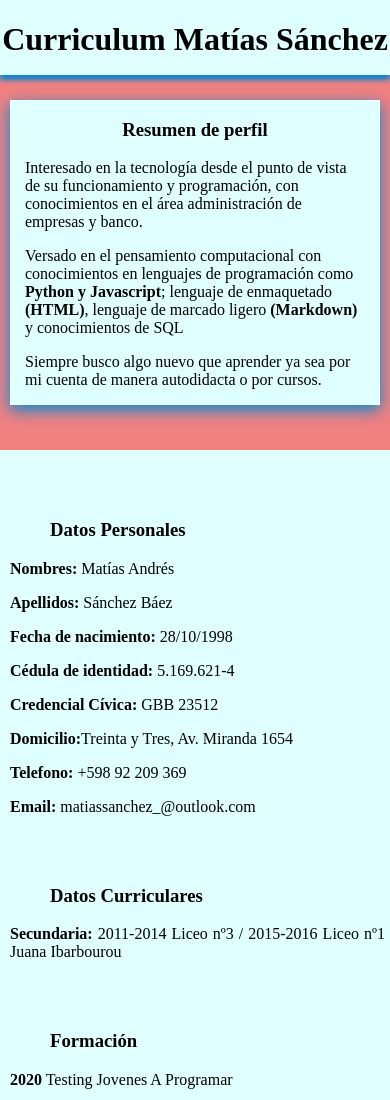
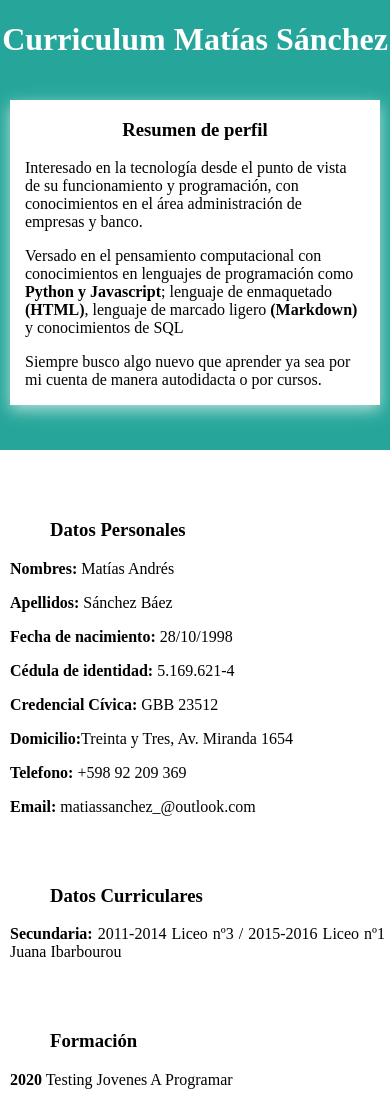
Before and after one commit to zcratx0/curriculum_matias_sanchez, a plain HTML site: page index.html in a window 390 px wide. Shown: the top 1100 px of the page. Drawn offline with Linux system fonts and the light colour scheme.

Commit message:
Update index.html

```diff
--- a/index.html
+++ b/index.html
@@ -49,13 +49,43 @@
     </div>
 </body>
 <style>
-     @media only screen and (min-width: 1201px) {
     body {
         font-size: medium;
         margin: 0px;
         width: 100vw;
-        background: lightcoral;
         display: grid;
+        background: #26a69a;
+    }
+    div.head {
+        background: #26a69a;
+        grid-area: head;
+        color: white;
+        text-align: center;
+    }
+    div.left {
+        background: white;
+        grid-area: info;
+        text-align: justify;
+    }
+    div.center {
+        background: white;
+        grid-area: about_me;
+    }
+    div.right {
+        background: white;
+        grid-area: contact;
+        text-align: center;
+    }
+
+
+
+
+
+
+
+
+     @media only screen and (min-width: 1201px) {
+    body {
         column-gap: 20px;
         row-gap: 20px;
         grid-template-columns:  auto 50vw auto;
@@ -64,29 +94,16 @@
                              "info about_me contact"
                              "info none contact";
     }
-    div.head {
-        background: lightcyan;
-        grid-area: head;
-        text-align: center;
-    }
     div.left {
-        background: lightcyan;
-        grid-area: info;
-        text-align: justify;
-        box-shadow: 0px 15px 15px 10px #0288d1;
+        box-shadow: 0px 15px 15px 10px #b2dfdb;
         min-width: 300px;
     }
     div.center {
-        background: lightcyan;
-        grid-area: about_me;
-        box-shadow: 0px 15px 15px 0px #0288d1 ;
+        box-shadow: 0px 15px 15px 0px #b2dfdb ;
     }
     div.right {
-        background: lightcyan;
-        grid-area: contact;
         padding: 1em;
-        text-align: center;
-        box-shadow: 0px 15px 15px 10px #0288d1 ;
+        box-shadow: 0px 15px 15px 10px #b2dfdb ;
         min-width: 300px;
     }
 
@@ -94,11 +111,6 @@
     @media only screen and (max-width: 1200px) {
 
     body {
-    font-size: medium;
-    margin: 0px;
-    width: 100vw;
-    background: lightcoral;
-    display: grid;
         row-gap: 5px;
         grid-template-columns:  50vw 50vw;
         grid-template-rows: 75px auto auto auto;
@@ -106,81 +118,48 @@ body {
                              "about_me about_me"
                              "info contact";
     }
-div.head {
-    background: lightcyan;
-    grid-area: head;
-    text-align: center;
-    box-shadow: 0px 5px 5px 0px #0288d1;
-}
     div.left {
-    background: lightcyan;
-    grid-area: info;
-    text-align: justify;
         min-width: 300px;
         margin: 20px 0px 0px 50px;
-    box-shadow: -2px 5px 5px 0px  #0288d1;
+        box-shadow: -2px 5px 5px 0px  #b2dfdb;
     }
     div.center {
-    background: lightcyan;
-    grid-area: about_me;
-    box-shadow: 0px 5px 15px 0px #0288d1;
+        box-shadow: 0px 5px 15px 0px #b2dfdb;
         margin: 20px 50px;
     }
     div.right {
-    background: lightcyan;
-    grid-area: contact;
         padding: 1em;
-    text-align: center;
         min-width: 300px;
         margin: 20px 50px 0px 0px;
-    box-shadow: 2px 10px 5px 0px  #0288d1;
+        box-shadow: 2px 10px 5px 0px  #b2dfdb;
     }
 }
 @media only screen and (max-width: 600px) {
 
   body {
-  font-size: medium;
-  margin: 0px;
-  width: 100vw;
-  background: lightcoral;
-  display: grid;
+
     row-gap: 5px;
     grid-template-columns:  100vw;
     grid-template-rows: 75px auto auto auto;
-  grid-template-areas: "head"
+    grid-template-areas:   "head"
                            "about_me"
                            "info"
                            "contact";
     }
-div.head {
-  background: lightcyan;
-  grid-area: head;
-  text-align: center;
-  box-shadow: 0px 5px 5px 0px #0288d1;
-}
 
     div.center {
-  background: lightcyan;
-  grid-area: about_me;
-  box-shadow: 0px 5px 15px 0px #0288d1;
+        box-shadow: 0px 5px 15px 0px #b2dfdb;
         margin: 20px 10px;
     }
     div.left {
-  background: lightcyan;
-  grid-area: info;
-  text-align: justify;
         margin: 20px 0px 0px 0px;
         padding-bottom: 50px;
     }
     div.right {
-  background: lightcyan;
-  grid-area: contact;
         padding: 1em;
-  text-align: center;
         margin: 20px 0px 0px 0px;
         box-shadow: 2px 5px 5px 0px  #0288d1;
     }
-
 }
 
 
```
Lines whose indentation alone changed are shown as unchanged.
